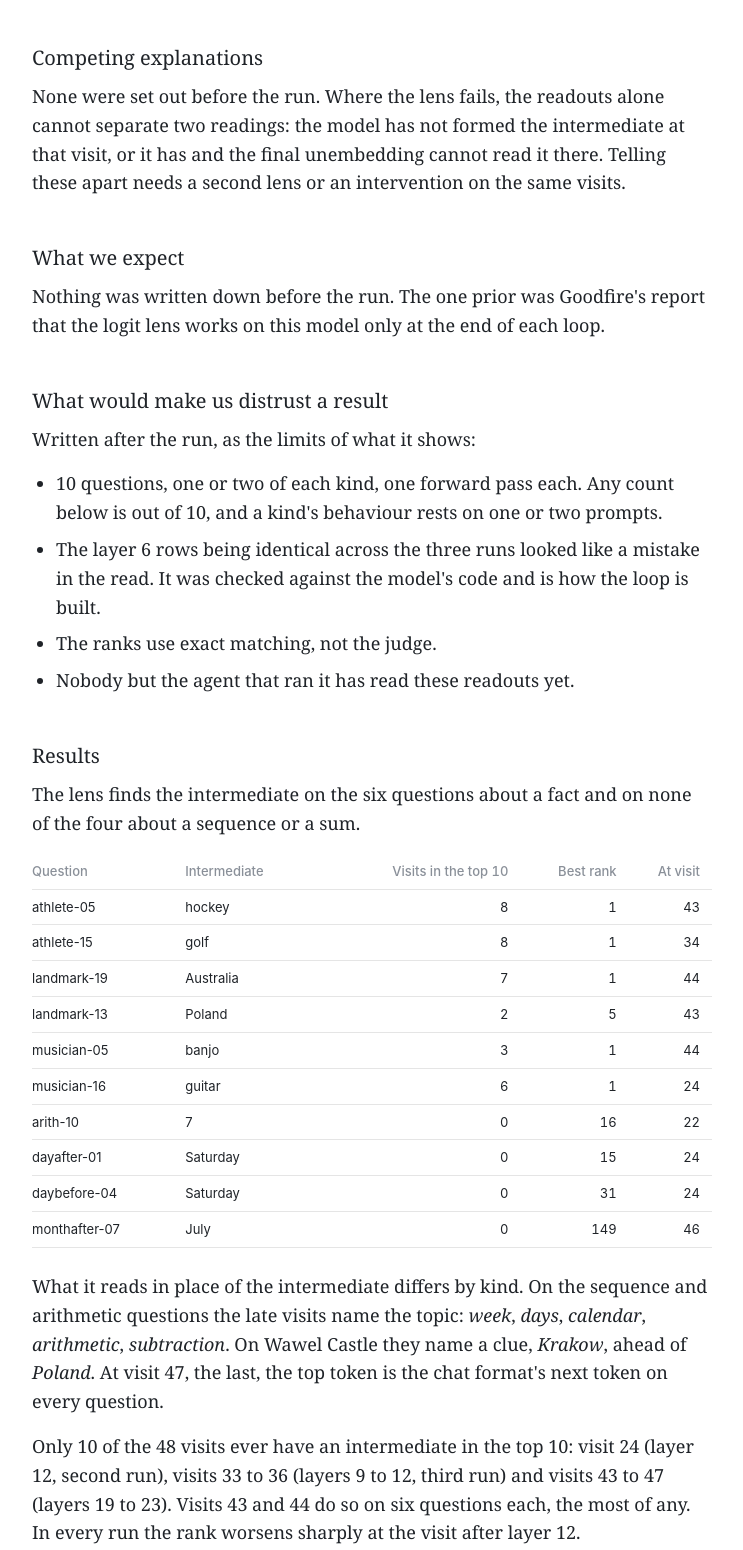
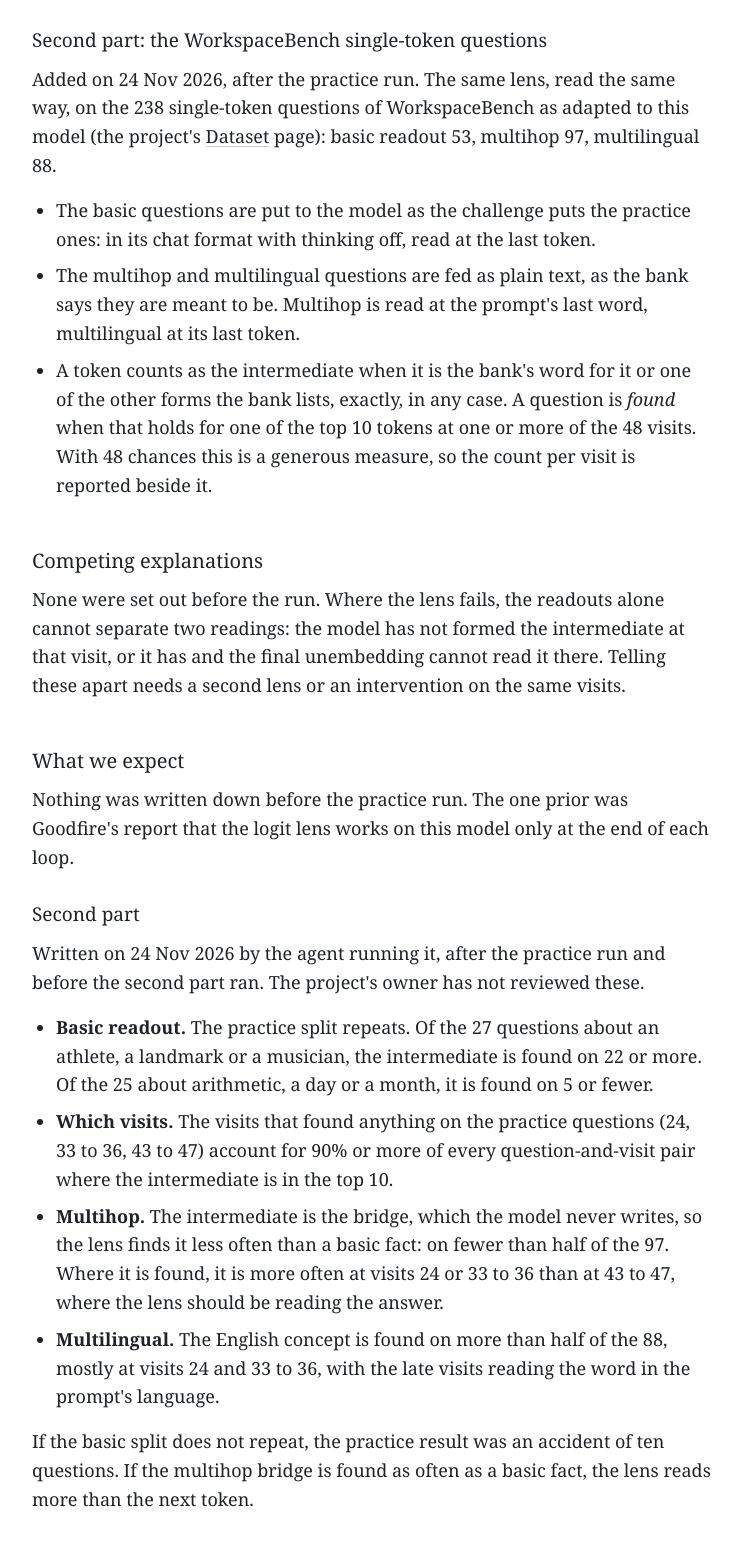
Before and after one commit to Dakingrai/internal-lens-lab, a plain HTML site: page experiments/logit-lens-all-visits.html in a window 1280 px wide. Shown: the part 1249-2799 px from the top of the page, without its empty margins (184-927 px from the left). Drawn offline with Linux system fonts and the light colour scheme; no server answers.

Commit message:
Logit lens experiment: what we do and expect on the WorkspaceBench single-token questions
Written before the second part runs.

Co-Authored-By: Claude Fable 5.2 <noreply@anthropic.com>

```diff
--- a/experiments/logit-lens-all-visits.html
+++ b/experiments/logit-lens-all-visits.html
@@ -46,6 +46,13 @@
 </ul>
 <p>Exact matching is stricter than the leaderboard's judge, which also accepts inflections and translations, so a rank here can understate what the judge would credit.</p>
 <p>The three runs of layers 6 to 17 do not follow on from one another. In the model's code each run starts again from the state that left layer 5, and the second and third also receive messages from the run before. The row for layer 6 is therefore the same in all three runs.</p>
+<h3>Second part: the WorkspaceBench single-token questions</h3>
+<p>Added on 24 Nov 2026, after the practice run. The same lens, read the same way, on the 238 single-token questions of WorkspaceBench as adapted to this model (the project's <a href="../detail.html?p=phase-one-readouts&amp;d=dataset">Dataset</a> page): basic readout 53, multihop 97, multilingual 88.</p>
+<ul>
+<li>The basic questions are put to the model as the challenge puts the practice ones: in its chat format with thinking off, read at the last token.</li>
+<li>The multihop and multilingual questions are fed as plain text, as the bank says they are meant to be. Multihop is read at the prompt's last word, multilingual at its last token.</li>
+<li>A token counts as the intermediate when it is the bank's word for it or one of the other forms the bank lists, exactly, in any case. A question is <i>found</i> when that holds for one of the top 10 tokens at one or more of the 48 visits. With 48 chances this is a generous measure, so the count per visit is reported beside it.</li>
+</ul>
 </div>
 </section>
 
@@ -59,7 +66,16 @@
 <section>
 <h2>What we expect</h2>
 <div class="prose">
-<p>Nothing was written down before the run. The one prior was Goodfire's report that the logit lens works on this model only at the end of each loop.</p>
+<p>Nothing was written down before the practice run. The one prior was Goodfire's report that the logit lens works on this model only at the end of each loop.</p>
+<h3>Second part</h3>
+<p>Written on 24 Nov 2026 by the agent running it, after the practice run and before the second part ran. The project's owner has not reviewed these.</p>
+<ul>
+<li><b>Basic readout.</b> The practice split repeats. Of the 27 questions about an athlete, a landmark or a musician, the intermediate is found on 22 or more. Of the 25 about arithmetic, a day or a month, it is found on 5 or fewer.</li>
+<li><b>Which visits.</b> The visits that found anything on the practice questions (24, 33 to 36, 43 to 47) account for 90% or more of every question-and-visit pair where the intermediate is in the top 10.</li>
+<li><b>Multihop.</b> The intermediate is the bridge, which the model never writes, so the lens finds it less often than a basic fact: on fewer than half of the 97. Where it is found, it is more often at visits 24 or 33 to 36 than at 43 to 47, where the lens should be reading the answer.</li>
+<li><b>Multilingual.</b> The English concept is found on more than half of the 88, mostly at visits 24 and 33 to 36, with the late visits reading the word in the prompt's language.</li>
+</ul>
+<p>If the basic split does not repeat, the practice result was an accident of ten questions. If the multihop bridge is found as often as a basic fact, the lens reads more than the next token.</p>
 </div>
 </section>
 
```
